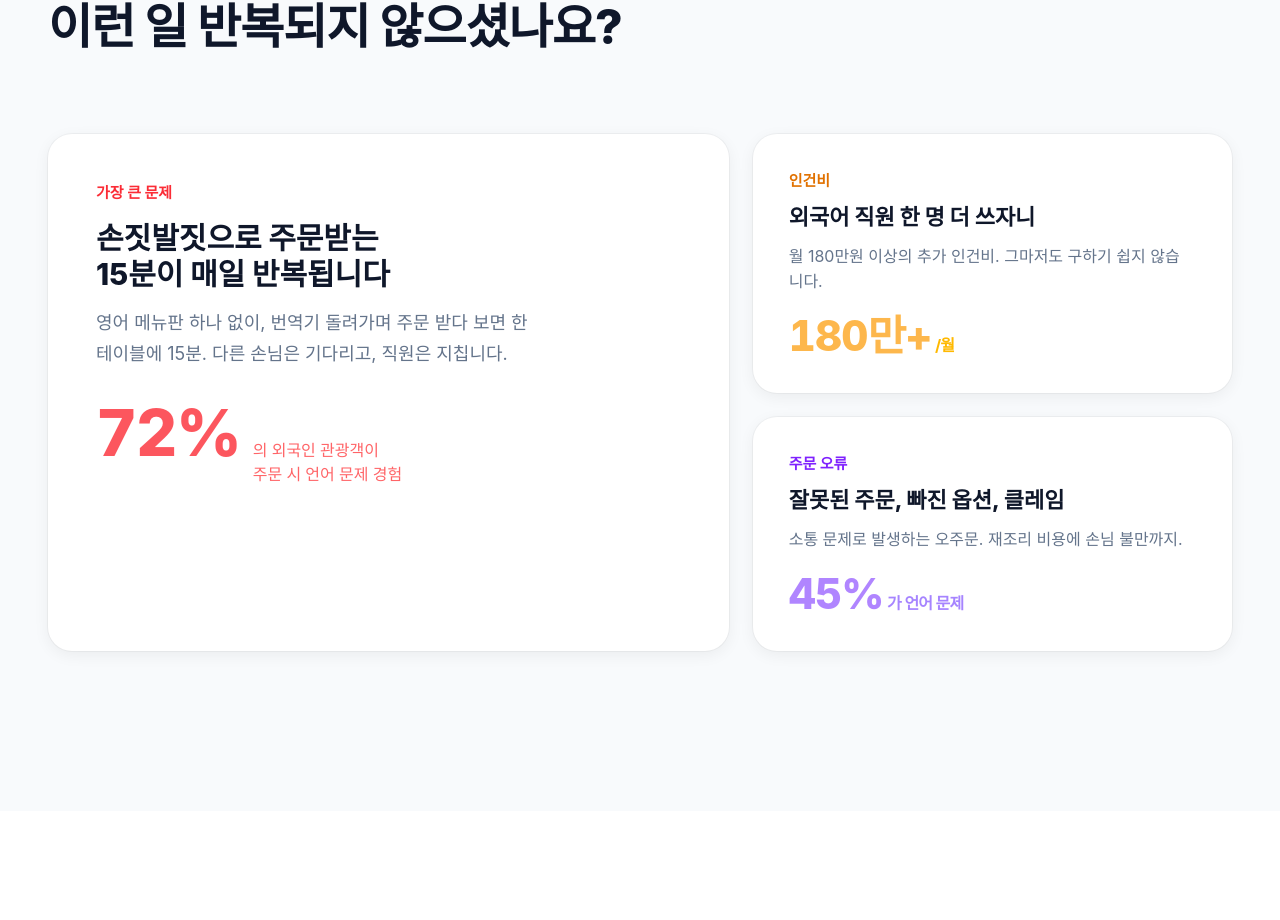
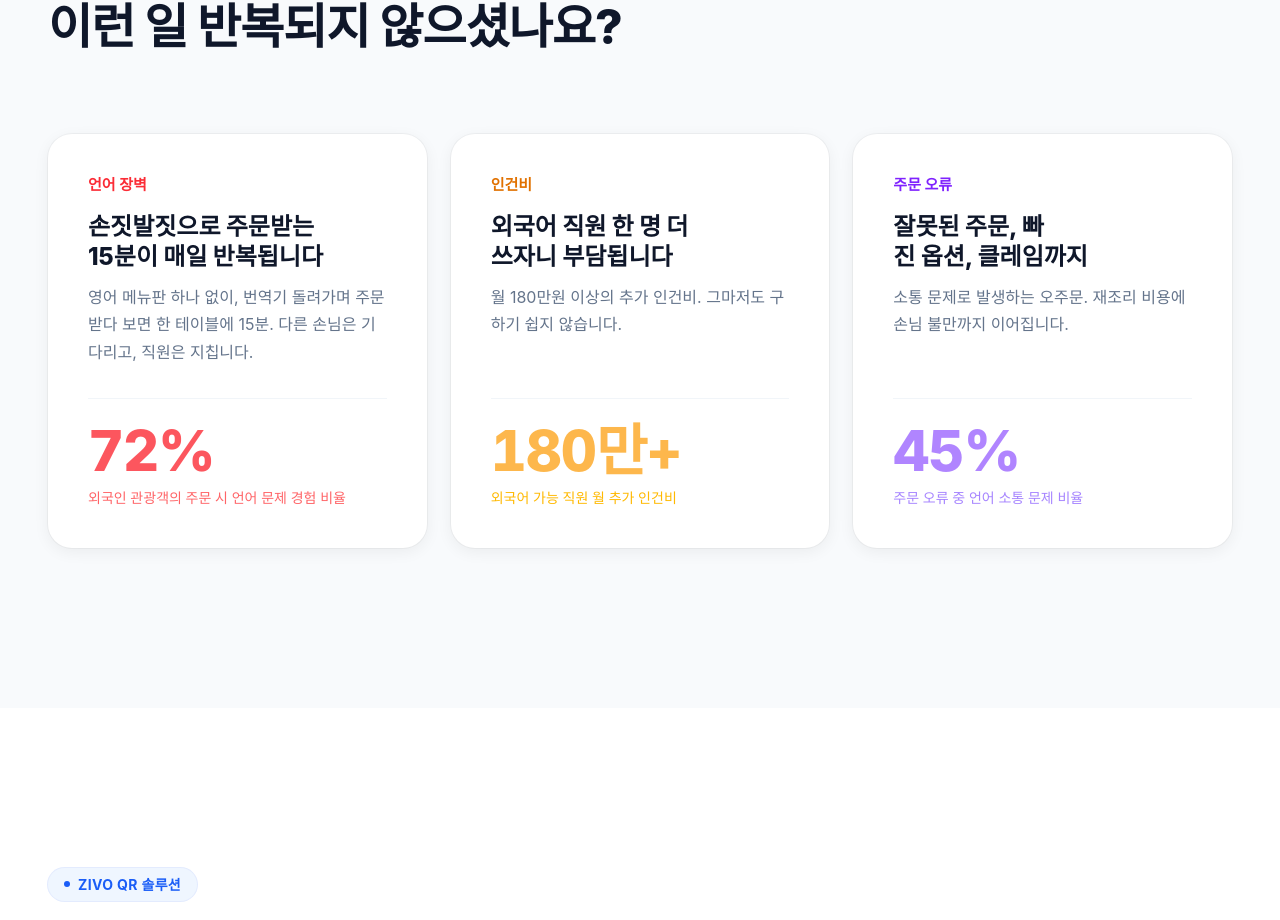
Before and after one commit to willji1096/ZIVO-QRLanding, a React (Vite) app: page / in a window 1280 px wide. Shown: the part 1259-2179 px from the top of the page. Built offline with nearby package versions, Linux system fonts and the light colour scheme; a web font is replaced by a local one.

Commit message:
PainPoints — 3등분 카드 + 숫자/설명 세로 정리

```diff
--- a/src/sections/PainPoints.tsx
+++ b/src/sections/PainPoints.tsx
@@ -20,65 +20,70 @@ export function PainPoints() {
           </h2>
         </motion.div>
 
-        <div className="grid md:grid-cols-12 gap-5 md:gap-6">
+        <div className="grid md:grid-cols-3 gap-5 md:gap-6">
+          {/* 카드 1 — 언어 장벽 */}
           <motion.div
             initial={{ opacity: 0, y: 16 }}
             whileInView={{ opacity: 1, y: 0 }}
             viewport={{ once: true }}
             transition={{ duration: 0.5 }}
-            className="md:col-span-7 p-8 md:p-12 rounded-3xl bg-white shadow-[0_0_0_1px_rgba(0,0,0,0.04),0_4px_16px_rgba(0,0,0,0.06)]"
+            className="p-8 md:p-10 rounded-3xl bg-white shadow-[0_0_0_1px_rgba(0,0,0,0.04),0_4px_16px_rgba(0,0,0,0.06)] flex flex-col"
           >
-            <span className="text-[15px] font-bold text-red-500 mb-4 block">가장 큰 문제</span>
-            <h3 className="text-[24px] md:text-[30px] font-extrabold text-[#0F172A] leading-[1.2] mb-4">
-              손짓발짓으로 주문받는
-              <br />
-              15분이 매일 반복됩니다
+            <span className="text-[15px] font-bold text-red-500 mb-4">언어 장벽</span>
+            <h3 className="text-[22px] md:text-[24px] font-extrabold text-[#0F172A] leading-[1.25] mb-3">
+              손짓발짓으로 주문받는 15분이 매일 반복됩니다
             </h3>
-            <p className="text-[16px] md:text-[18px] text-[#64748B] leading-[1.7] max-w-md mb-8">
+            <p className="text-[16px] text-[#64748B] leading-[1.7] mb-auto">
               영어 메뉴판 하나 없이, 번역기 돌려가며 주문 받다 보면
               한 테이블에 15분. 다른 손님은 기다리고, 직원은 지칩니다.
             </p>
-            <div className="flex items-baseline gap-3">
-              <span className="text-[52px] md:text-[64px] font-extrabold text-red-500/80 tracking-[-0.02em] tabular-nums leading-none">72%</span>
-              <span className="text-[16px] text-red-400 font-medium">의 외국인 관광객이<br />주문 시 언어 문제 경험</span>
+            <div className="mt-8 pt-6 border-t border-[#F1F5F9]">
+              <span className="text-[48px] md:text-[56px] font-extrabold text-red-500/80 tracking-[-0.02em] tabular-nums leading-none block">72%</span>
+              <span className="text-[14px] text-red-400 font-medium mt-2 block">외국인 관광객의 주문 시 언어 문제 경험 비율</span>
             </div>
           </motion.div>
 
-          <div className="md:col-span-5 flex flex-col gap-5 md:gap-6">
+          {/* 카드 2 — 인건비 */}
           <motion.div
             initial={{ opacity: 0, y: 16 }}
             whileInView={{ opacity: 1, y: 0 }}
             viewport={{ once: true }}
             transition={{ duration: 0.5, delay: 0.1 }}
-              className="p-8 md:p-9 rounded-3xl bg-white shadow-[0_0_0_1px_rgba(0,0,0,0.04),0_4px_16px_rgba(0,0,0,0.06)] flex-1"
+            className="p-8 md:p-10 rounded-3xl bg-white shadow-[0_0_0_1px_rgba(0,0,0,0.04),0_4px_16px_rgba(0,0,0,0.06)] flex flex-col"
           >
-              <span className="text-[15px] font-bold text-amber-600 mb-3 block">인건비</span>
-              <h3 className="text-[20px] md:text-[22px] font-extrabold text-[#0F172A] leading-[1.25] mb-3">
-                외국어 직원 한 명 더 쓰자니
+            <span className="text-[15px] font-bold text-amber-600 mb-4">인건비</span>
+            <h3 className="text-[22px] md:text-[24px] font-extrabold text-[#0F172A] leading-[1.25] mb-3">
+              외국어 직원 한 명 더 쓰자니 부담됩니다
             </h3>
-              <p className="text-[16px] text-[#64748B] leading-[1.6] mb-5">
+            <p className="text-[16px] text-[#64748B] leading-[1.7] mb-auto">
               월 180만원 이상의 추가 인건비. 그마저도 구하기 쉽지 않습니다.
             </p>
-              <span className="text-[36px] md:text-[42px] font-extrabold text-amber-500/70 tracking-[-0.02em] tabular-nums leading-none">180만+<span className="text-[16px] font-bold text-amber-400"> /월</span></span>
+            <div className="mt-8 pt-6 border-t border-[#F1F5F9]">
+              <span className="text-[48px] md:text-[56px] font-extrabold text-amber-500/70 tracking-[-0.02em] tabular-nums leading-none block">180만+</span>
+              <span className="text-[14px] text-amber-400 font-medium mt-2 block">외국어 가능 직원 월 추가 인건비</span>
+            </div>
           </motion.div>
 
+          {/* 카드 3 — 주문 오류 */}
           <motion.div
             initial={{ opacity: 0, y: 16 }}
             whileInView={{ opacity: 1, y: 0 }}
             viewport={{ once: true }}
             transition={{ duration: 0.5, delay: 0.2 }}
-              className="p-8 md:p-9 rounded-3xl bg-white shadow-[0_0_0_1px_rgba(0,0,0,0.04),0_4px_16px_rgba(0,0,0,0.06)] flex-1"
+            className="p-8 md:p-10 rounded-3xl bg-white shadow-[0_0_0_1px_rgba(0,0,0,0.04),0_4px_16px_rgba(0,0,0,0.06)] flex flex-col"
           >
-              <span className="text-[15px] font-bold text-violet-600 mb-3 block">주문 오류</span>
-              <h3 className="text-[20px] md:text-[22px] font-extrabold text-[#0F172A] leading-[1.25] mb-3">
-                잘못된 주문, 빠진 옵션, 클레임
+            <span className="text-[15px] font-bold text-violet-600 mb-4">주문 오류</span>
+            <h3 className="text-[22px] md:text-[24px] font-extrabold text-[#0F172A] leading-[1.25] mb-3">
+              잘못된 주문, 빠진 옵션, 클레임까지
             </h3>
-              <p className="text-[16px] text-[#64748B] leading-[1.6] mb-5">
-                소통 문제로 발생하는 오주문. 재조리 비용에 손님 불만까지.
+            <p className="text-[16px] text-[#64748B] leading-[1.7] mb-auto">
+              소통 문제로 발생하는 오주문. 재조리 비용에 손님 불만까지 이어집니다.
             </p>
-              <span className="text-[36px] md:text-[42px] font-extrabold text-violet-500/70 tracking-[-0.02em] tabular-nums leading-none">45%<span className="text-[16px] font-bold text-violet-400"> 가 언어 문제</span></span>
+            <div className="mt-8 pt-6 border-t border-[#F1F5F9]">
+              <span className="text-[48px] md:text-[56px] font-extrabold text-violet-500/70 tracking-[-0.02em] tabular-nums leading-none block">45%</span>
+              <span className="text-[14px] text-violet-400 font-medium mt-2 block">주문 오류 중 언어 소통 문제 비율</span>
+            </div>
           </motion.div>
-          </div>
         </div>
       </div>
     </section>
```
Lines whose indentation alone changed are shown as unchanged.
